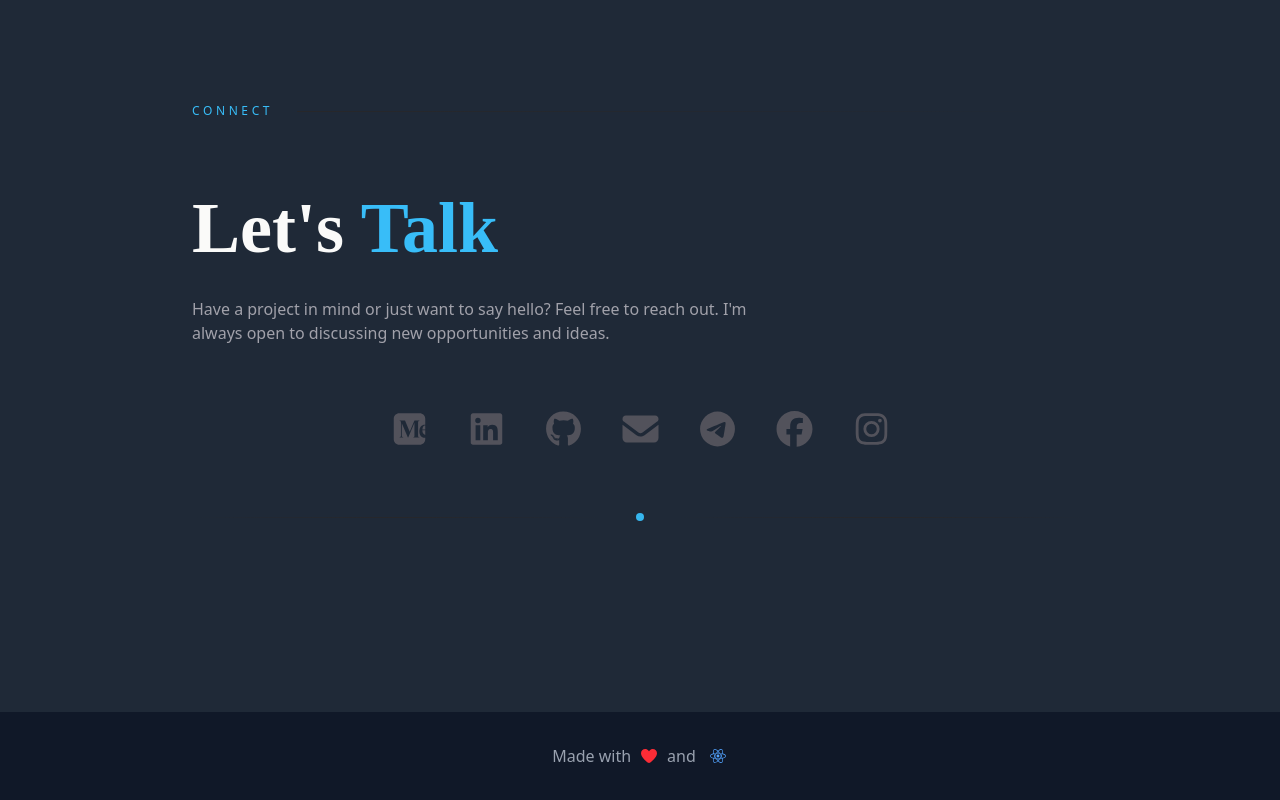
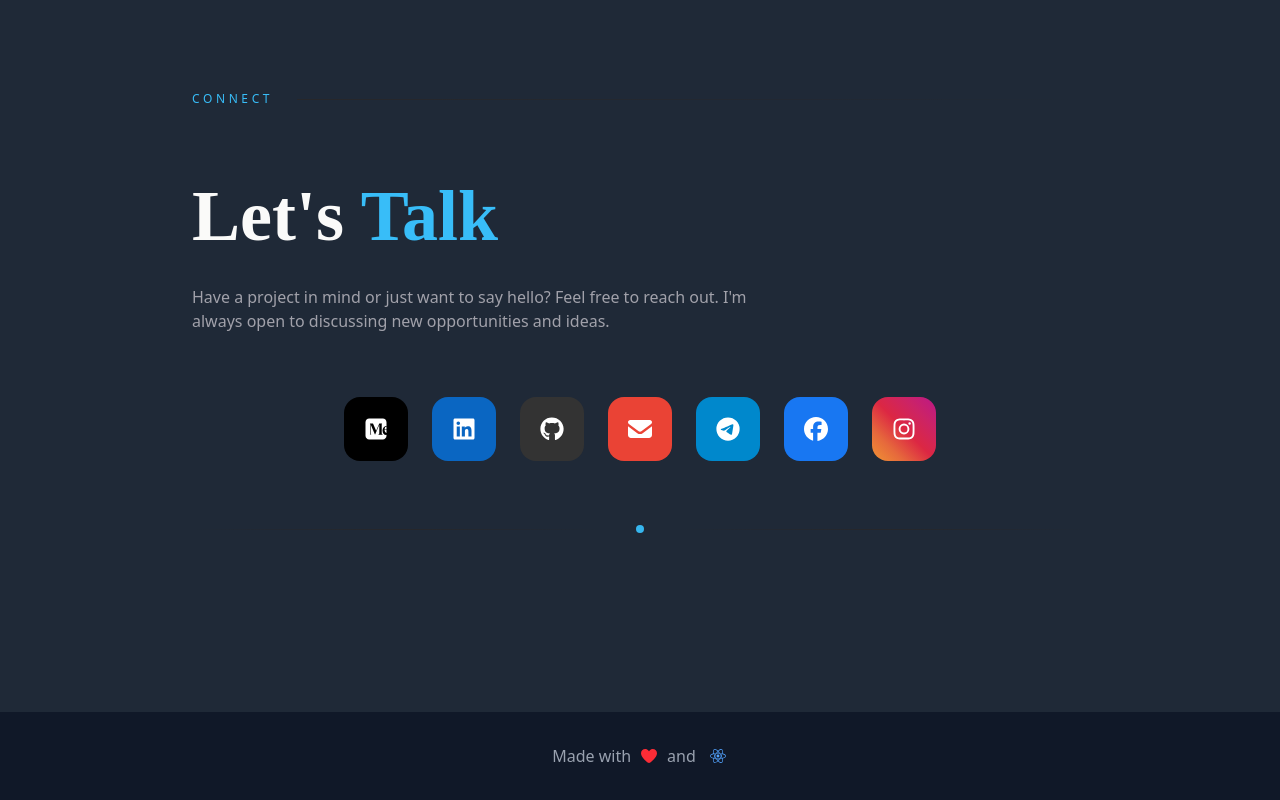
Before and after one commit to ilteoood/ilteoood.github.io, an Astro site: page / in a window 1280 px wide. Shown: the part 2692-3492 px from the top of the page. Built offline with nearby package versions, Linux system fonts and the light colour scheme; Astro itself is replaced by a stand-in of ours; no server answers.

Commit message:
Add brand-colored backgrounds to contact icons (LinkedIn blue, GitHub dark, etc.)

```diff
--- a/src/components/sections/Contacts.tsx
+++ b/src/components/sections/Contacts.tsx
@@ -13,6 +13,8 @@ import { useState, useEffect } from 'react';
 interface ContactItem {
   icon: any;
   url: string;
+  bgColor: string;
+  hoverColor: string;
 }
 
 export default function Contacts() {
@@ -24,13 +26,13 @@ export default function Contacts() {
   }, []);
 
   const contacts: ContactItem[] = [
-    { icon: faMedium, url: 'https://ilteoood.medium.com/' },
-    { icon: faLinkedin, url: 'https://www.linkedin.com/in/ilteoood/' },
-    { icon: faGithub, url: 'https://github.com/ilteoood/' },
-    { icon: faEnvelope, url: 'mailto:matteopietro.dazzi@gmail.com' },
-    { icon: faTelegram, url: 'https://telegram.me/iLTeoooD' },
-    { icon: faFacebook, url: 'https://facebook.com/iLTeoooD' },
-    { icon: faInstagram, url: 'https://www.instagram.com/_ilteoood' },
+    { icon: faMedium, url: 'https://ilteoood.medium.com/', bgColor: '#000000', hoverColor: '#ffffff' },
+    { icon: faLinkedin, url: 'https://www.linkedin.com/in/ilteoood/', bgColor: '#0A66C2', hoverColor: '#ffffff' },
+    { icon: faGithub, url: 'https://github.com/ilteoood/', bgColor: '#333333', hoverColor: '#ffffff' },
+    { icon: faEnvelope, url: 'mailto:matteopietro.dazzi@gmail.com', bgColor: '#EA4335', hoverColor: '#ffffff' },
+    { icon: faTelegram, url: 'https://telegram.me/iLTeoooD', bgColor: '#0088CC', hoverColor: '#ffffff' },
+    { icon: faFacebook, url: 'https://facebook.com/iLTeoooD', bgColor: '#1877F2', hoverColor: '#ffffff' },
+    { icon: faInstagram, url: 'https://www.instagram.com/_ilteoood', bgColor: 'linear-gradient(45deg, #f09433 0%, #e6683c 25%, #dc2743 50%, #cc2366 75%, #bc1888 100%)', hoverColor: '#ffffff' },
   ];
 
   return (
@@ -68,7 +70,7 @@ export default function Contacts() {
 
         {/* Contact icons */}
         <div
-          className={`flex flex-wrap justify-center gap-8 transition-all duration-1000 delay-200 ${
+          className={`flex flex-wrap justify-center gap-6 transition-all duration-1000 delay-200 ${
             isVisible ? 'opacity-100 translate-y-0' : 'opacity-0 translate-y-8'
           }`}
         >
@@ -78,13 +80,17 @@ export default function Contacts() {
               href={contact.url}
               target="_blank"
               rel="noopener noreferrer"
-              className="text-4xl text-[#52525b] hover:text-[#38bdf8] transition-all duration-300 hover:scale-110"
+              className="w-16 h-16 rounded-2xl flex items-center justify-center transition-all duration-300 hover:scale-110"
               style={{
+                background: contact.bgColor,
                 animationDelay: `${index * 100}ms`,
               }}
               aria-label={contact.url}
             >
-              <FontAwesomeIcon icon={contact.icon} />
+              <FontAwesomeIcon
+                icon={contact.icon}
+                className="text-2xl text-white"
+              />
             </a>
           ))}
         </div>
```
